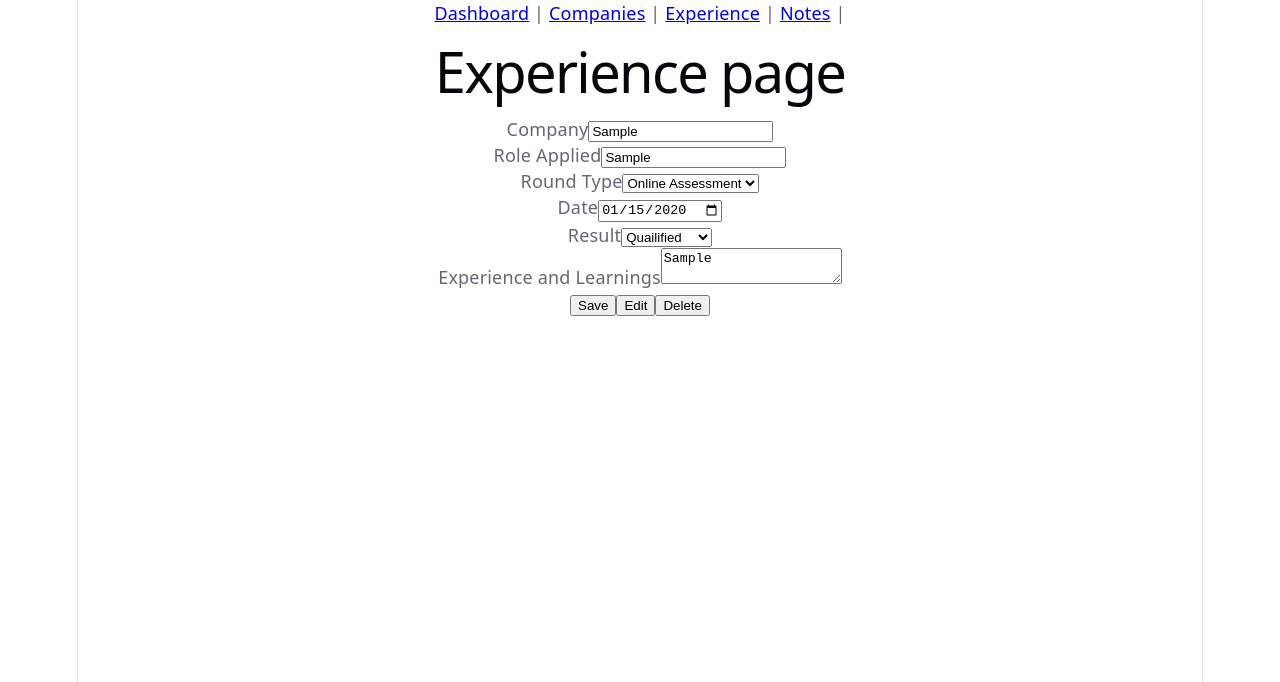
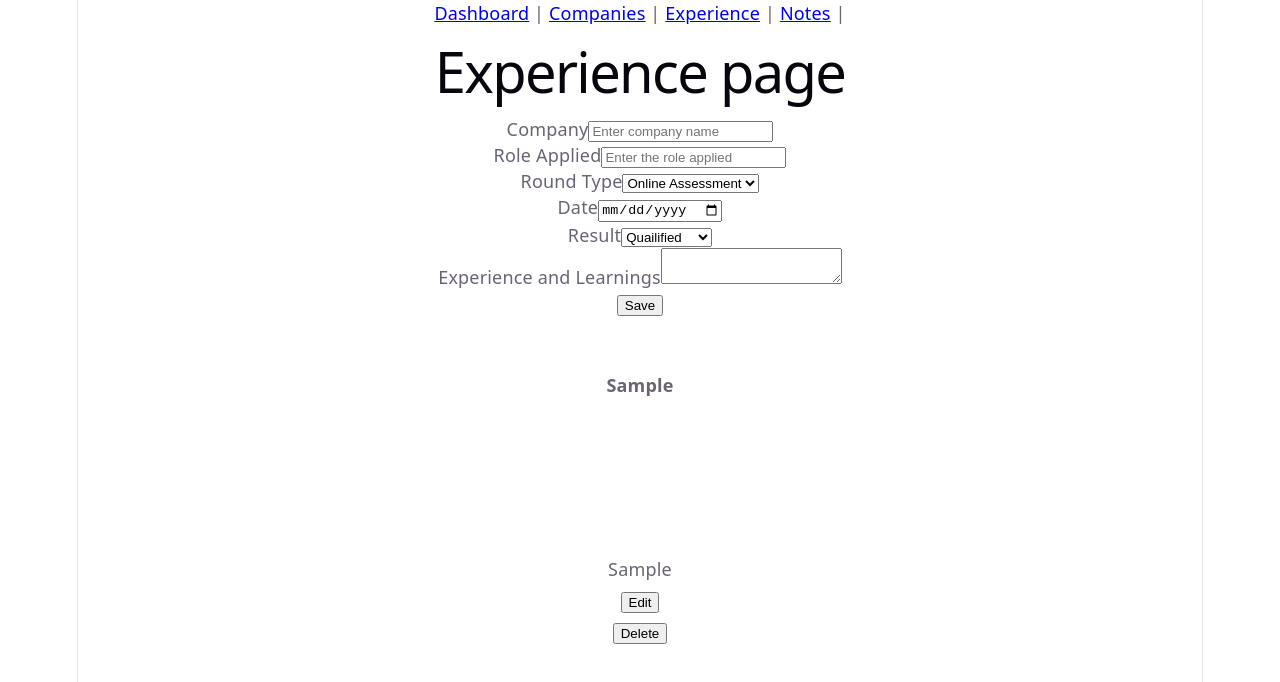
Before and after one commit to manideep-2212/interview-journal, a React app: page /experience in a window 1280 px wide. Both pictures are taken after typing "Sample", "Sample", "2020-01-15", "Sample" into the empty fields and a click on the button "Save". Shown: the top 682 px of the page. Built offline with nearby package versions, Linux system fonts and the light colour scheme; the HTML template or start-up script is replaced by a standard one.

Commit message:
Feature: Save option in Experience

```diff
--- a/src/pages/Experience.jsx
+++ b/src/pages/Experience.jsx
@@ -1,4 +1,5 @@
 import {useState} from "react";
+import "./experience.css"
 function Experience(){
     const [journalEntry,setJournalEntry] = useState({
         company:"",
@@ -8,12 +9,33 @@ function Experience(){
         result:"",
         experience:""
     });
+    const [journalEntries,setJournalEntries] = useState([]);
+    function save(){
+        setJournalEntries([
+            ...journalEntries,
+            journalEntry
+        ]);
+        setJournalEntry({
+            company:"",
+            role:"",
+            round:"",
+            date:"",
+            result:"",
+            experience:""
+        })
+
+    }
     function handleChange(e){
         const variable = e.target.id;
         setJournalEntry({
             ...journalEntry,
             [variable] : e.target.value
         });
+    }
+    function handleEdit(id){
+        setJournalEntry({
+            ...journalEntries[id]
+        })
     }
     return(
         <>
@@ -40,22 +62,34 @@ function Experience(){
                 </select>
                 <br></br>
                 <label>Date</label>
-                <input value = {journalEntry.date} id="date"
+                <input value = {journalEntry.date}
                 onChange = {handleChange}
                 type="date"
                 id="date" /><br></br>
                 <label>Result</label>
                 <select value={journalEntry.result}
-                onChange = {handleChange}>
+                onChange = {handleChange} id="result">
                     <option>Quailified</option>
                     <option>Disqualified</option>
                 </select><br></br>
                 <label>Experience and Learnings</label>
                 <textarea id ="experience" value={journalEntry.experience}
                 onChange = {handleChange}></textarea><br></br>
-                <button>Save</button>
-                <button>Edit</button>
+                <button onClick = {save}>Save</button>
+            </div>
+            <div>
+                {
+                journalEntries.map((entry,id) => (
+                    <div key={id} className="box1">
+                        <h4>{entry.company}</h4>
+                        <h4>{entry.round}</h4>
+                        <h6>{entry.result}</h6>
+                        <p>{entry.experience}</p>
+                        <button onClick={()=>handleEdit(id)}>Edit</button>
                         <button>Delete</button>
+                    </div>
+                ))
+            }
             </div>
         </>
 
--- /dev/null
+++ b/src/pages/experience.css
@@ -0,0 +1,5 @@
+.box1{
+    border:2px white solid;
+    height:30%;
+    width:20%;
+}
```
Lines whose indentation alone changed are shown as unchanged.
